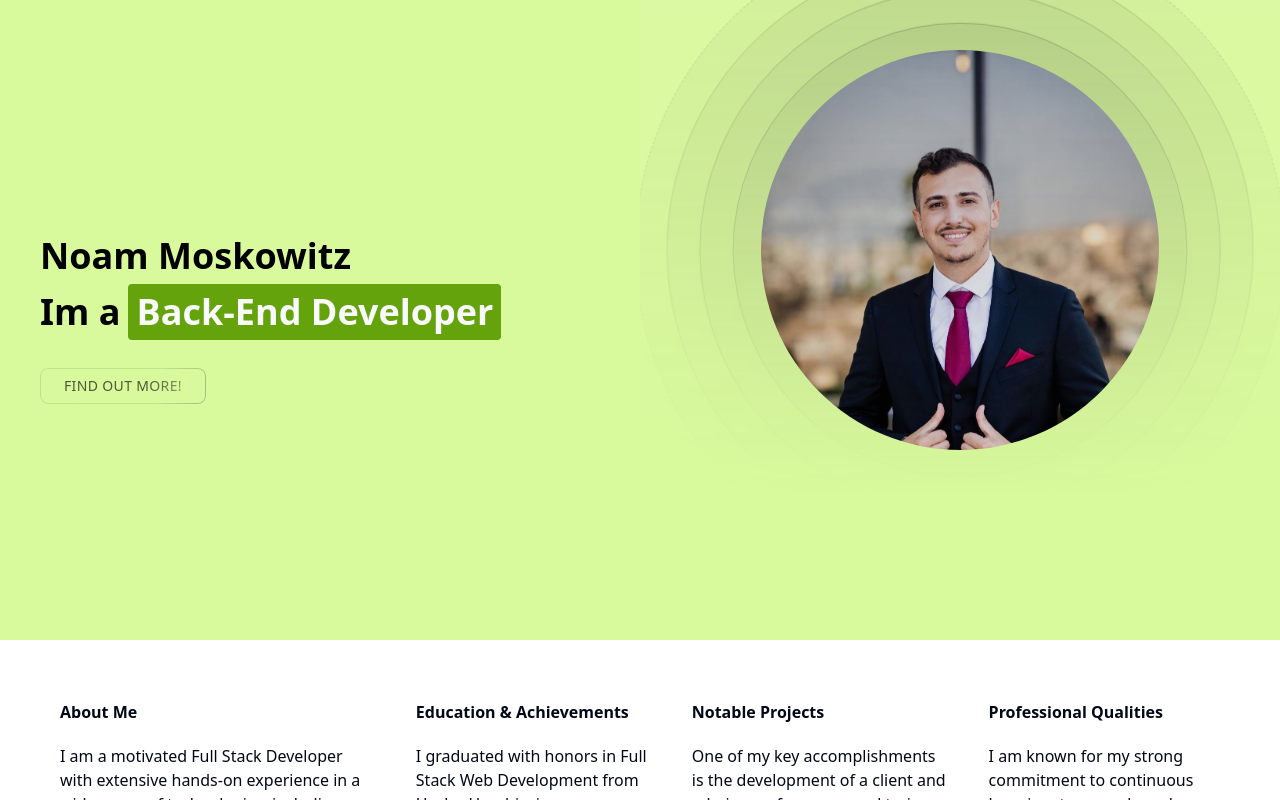
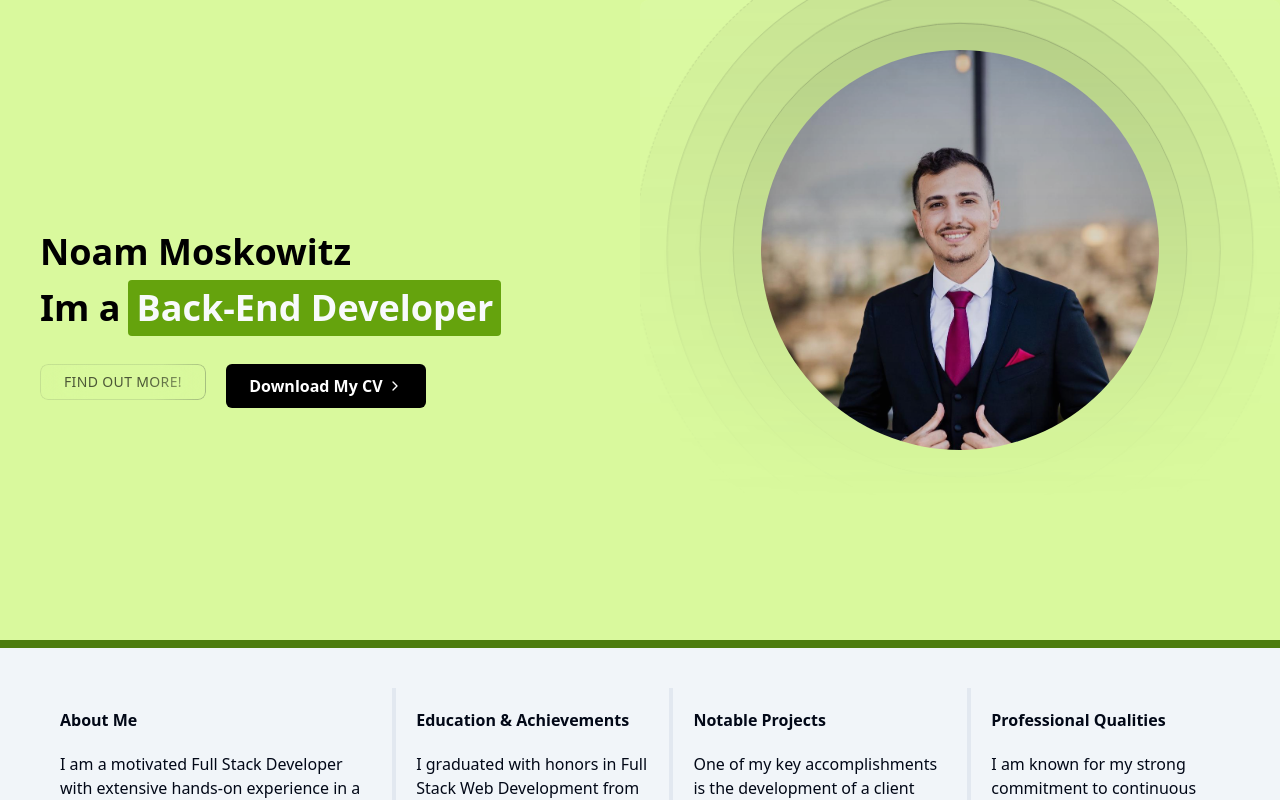
Before and after one commit to Noam-Moskowitz/Noam-Moskowitz-Portfolio, a React (Vite) app: page / in a window 1280 px wide. Shown: the top 800 px of the page. Built offline with nearby package versions, Linux system fonts and the light colour scheme.

Commit message:
download cv button and about fixed up

```diff
--- a/src/components/about/AboutParagrah.tsx
+++ b/src/components/about/AboutParagrah.tsx
@@ -7,7 +7,7 @@ interface AboutParagrahProps {
 
 const AboutParagrah: React.FC<AboutParagrahProps> = ({ title, content }) => {
   return (
-    <div className="flex flex-col gap-5 p-5">
+    <div className="flex flex-col gap-5 p-5 border-l-4 first:border-none">
       <h3 className="font-bold">{title}</h3>
       <p>{content}</p>
     </div>
--- a/src/components/about/AboutWrapper.tsx
+++ b/src/components/about/AboutWrapper.tsx
@@ -26,7 +26,7 @@ const AboutWrapper = () => {
   ];
 
   return (
-    <div id="about" className="flex p-10">
+    <div id="about" className="flex p-10 bg-secondary border-y-8 border-lime-700">
       {aboutMe.map((para, i) => (
         <AboutParagrah key={i} content={para.content} title={para.title} />
       ))}
--- a/src/components/hero/Heading.tsx
+++ b/src/components/hero/Heading.tsx
@@ -1,8 +1,8 @@
 import React from "react";
 import { FadeText } from "../magicui/fade-text";
 import WordRotate from "../magicui/word-rotate";
-import PulsatingButton from "../magicui/pulsating-button";
 import ShinyButton from "../magicui/shiny-button";
+import DownloadCVButton from "../ui/DownloadCVButton";
 
 const Heading = () => {
   return (
@@ -39,10 +39,11 @@ const Heading = () => {
             }
           />
         </div>
-        <div className="pt-5">
+        <div className="pt-5 flex gap-5">
           <a href="#about">
             <ShinyButton text="Find Out More!" />
           </a>
+          <DownloadCVButton />
         </div>
       </div>
     </div>
--- /dev/null
+++ b/src/components/magicui/animated-subscribe-button.tsx
@@ -0,0 +1,66 @@
+"use client";
+
+import React, { useState } from "react";
+import { AnimatePresence, motion } from "framer-motion";
+
+interface AnimatedSubscribeButtonProps {
+  buttonColor: string;
+  buttonTextColor?: string;
+  subscribeStatus: boolean;
+  initialText: React.ReactElement | string;
+  changeText: React.ReactElement | string;
+}
+
+export const AnimatedSubscribeButton: React.FC<
+  AnimatedSubscribeButtonProps
+> = ({
+  buttonColor,
+  subscribeStatus,
+  buttonTextColor,
+  changeText,
+  initialText,
+}) => {
+  const [isSubscribed, setIsSubscribed] = useState<boolean>(subscribeStatus);
+
+  return (
+    <AnimatePresence mode="wait">
+      {isSubscribed ? (
+        <motion.button
+          className="relative flex w-[200px] items-center justify-center overflow-hidden rounded-md bg-white p-[10px] outline outline-1 outline-black"
+          onClick={() => setIsSubscribed(false)}
+          initial={{ opacity: 0 }}
+          animate={{ opacity: 1 }}
+          exit={{ opacity: 0 }}
+        >
+          <motion.span
+            key="action"
+            className="relative block h-full w-full font-semibold"
+            initial={{ y: -50 }}
+            animate={{ y: 0 }}
+            style={{ color: buttonColor }}
+          >
+            {changeText}
+          </motion.span>
+        </motion.button>
+      ) : (
+        <motion.button
+          className="relative flex w-[200px] cursor-pointer items-center justify-center rounded-md border-none p-[10px]"
+          style={{ backgroundColor: buttonColor, color: buttonTextColor }}
+          onClick={() => setIsSubscribed(true)}
+          initial={{ opacity: 0 }}
+          animate={{ opacity: 1 }}
+          exit={{ opacity: 0 }}
+        >
+          <motion.span
+            key="reaction"
+            className="relative block font-semibold"
+            initial={{ x: 0 }}
+            exit={{ x: 50, transition: { duration: 0.1 } }}
+          >
+            {initialText}
+          </motion.span>
+        </motion.button>
+      )}
+    </AnimatePresence>
+  );
+};
--- /dev/null
+++ b/src/components/ui/DownloadCVButton.tsx
@@ -0,0 +1,29 @@
+import React from "react";
+import { AnimatedSubscribeButton } from "../magicui/animated-subscribe-button";
+import { CheckIcon, ChevronRightIcon } from "lucide-react";
+
+const DownloadCVButton = () => {
+  return (
+    <a href="./downloads/Noam Moskowitz - Cv.pdf" download="Noam Moskowitz - CV.pdf">
+      <AnimatedSubscribeButton
+        buttonColor="#000000"
+        buttonTextColor="#ffffff"
+        subscribeStatus={false}
+        initialText={
+          <span className="group inline-flex items-center">
+            Download My CV{" "}
+            <ChevronRightIcon className="ml-1 h-4 w-4 transition-transform duration-300 group-hover:translate-x-1" />
+          </span>
+        }
+        changeText={
+          <span className="group inline-flex items-center">
+            <CheckIcon className="mr-2 h-4 w-4" />
+            Downloaded{" "}
+          </span>
+        }
+      />
+    </a>
+  );
+};
+
+export default DownloadCVButton;
```
Also changed, not shown: 1 other file (tests, documents, lock files or other folders).
